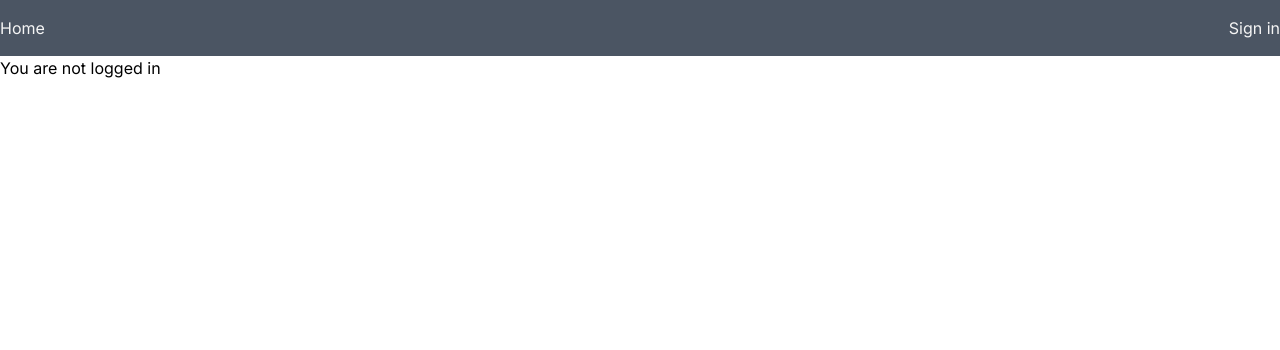
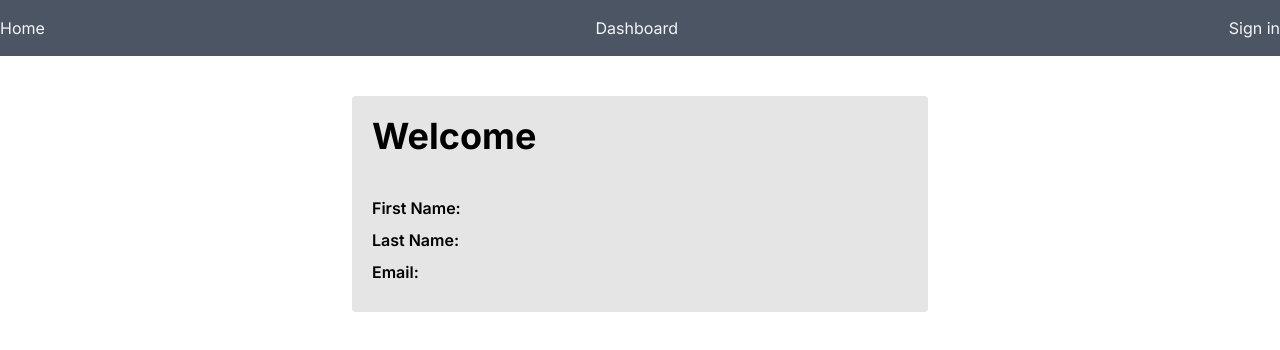
Before and after one commit to Beka-Merebashvili/clerk-auth, a Next.js app: page /dashboard in a window 1280 px wide. Shown: the top 350 px of the page. Built offline with nearby package versions, Linux system fonts and the light colour scheme; no server answers.

Commit message:
protect dashboard page

```diff
--- a/src/app/dashboard/page.tsx
+++ b/src/app/dashboard/page.tsx
@@ -1,26 +1,22 @@
-import { auth, currentUser } from '@clerk/nextjs/server';
+import { auth, currentUser } from "@clerk/nextjs/server";
 
 export default async function DashboardPage() {
   const { userId } = auth();
   const user = await currentUser();
 
-  if (!userId || !user) {
-    return <div>You are not logged in</div>;
-  }
-
   return (
-    <div className='mt-10 text-start max-w-xl mx-auto bg-neutral-200 p-5 rounded'>
-      <h1 className='text-4xl font-bold'>Welcome </h1>
-      <ul className='list-none mt-10'>
-        <li className='mb-2'>
-          <span className='font-semibold'>First Name:</span> {user.firstName}
+    <div className="mt-10 text-start max-w-xl mx-auto bg-neutral-200 p-5 rounded">
+      <h1 className="text-4xl font-bold">Welcome </h1>
+      <ul className="list-none mt-10">
+        <li className="mb-2">
+          <span className="font-semibold">First Name:</span> {user?.firstName}
         </li>
-        <li className='mb-2'>
-          <span className='font-semibold'>Last Name:</span> {user.lastName}
+        <li className="mb-2">
+          <span className="font-semibold">Last Name:</span> {user?.lastName}
         </li>
-        <li className='mb-2'>
-          <span className='font-semibold'>Email:</span>{' '}
-          {user.emailAddresses[0].emailAddress}
+        <li className="mb-2">
+          <span className="font-semibold">Email:</span>{" "}
+          {user?.emailAddresses[0].emailAddress}
         </li>
       </ul>
     </div>
--- a/src/components/header.tsx
+++ b/src/components/header.tsx
@@ -7,11 +7,11 @@ export default async function Header() {
     <div className="bg-gray-600 text-neutral-100">
       <div className="container mx-auto flex items-center justify-between py-4">
         <Link href="/">Home</Link>
+        <Link href='/dashboard'>Dashboard</Link>
         <SignedOut>
           <SignInButton />
         </SignedOut>
         <SignedIn>
-        <Link href='/dashboard'>Dashboard</Link>
           <UserButton />
         </SignedIn>
       </div>
```
Also changed, not shown: src/middleware.ts (+12 -3 lines).
